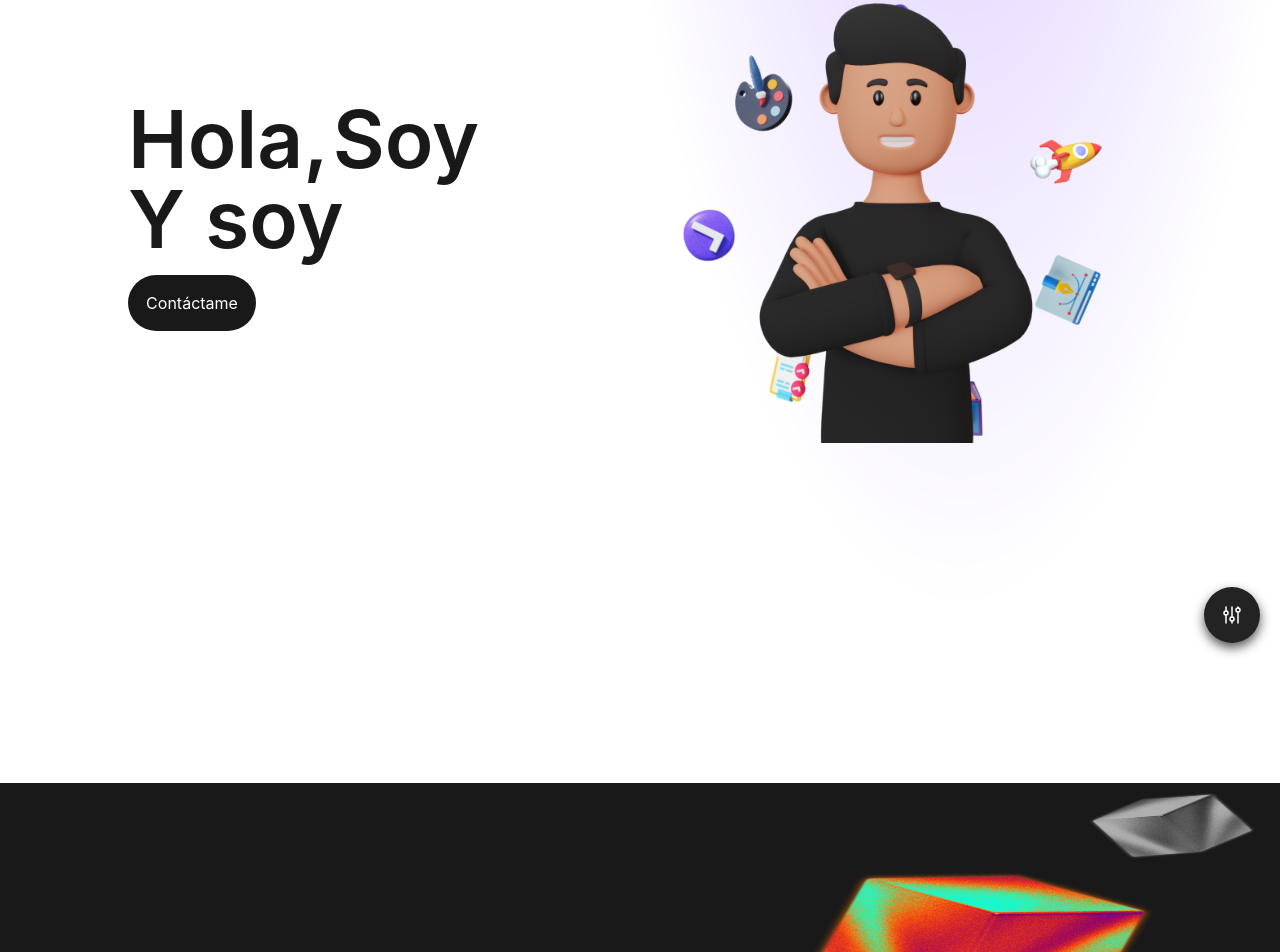
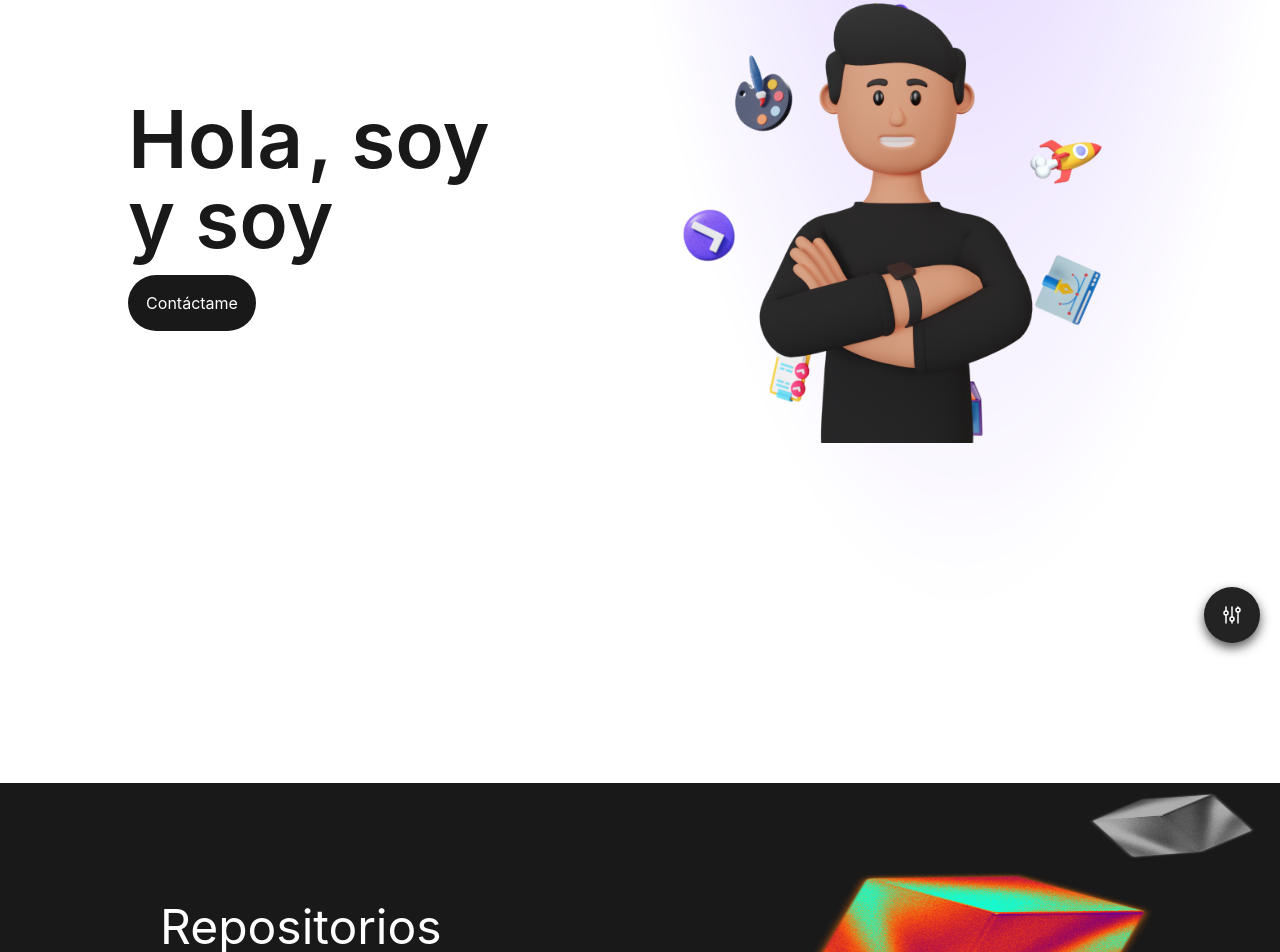
Before and after one commit to noermorales98/my-portfolio-frontend, a React (Create React App) app: page / in a window 1280 px wide. Shown: the part 137-1089 px from the top of the page. Built offline with nearby package versions, Linux system fonts and the light colour scheme; no server answers.

Commit message:
light change

```diff
--- a/src/components/home/Home.js
+++ b/src/components/home/Home.js
@@ -16,14 +16,14 @@ function Home() {
         <section className="Home flex items-center overflow-x-hidden" id="home">
             <div className="left w-1/2 items-center">
                 <div className="dialog gap-1 text-6xl items-center flex whitespace-nowrap font-semibold">
-                    <h1>Hola, </h1>
+                    <h1>Hola</h1>
                     <span className="name flex items-center">
-                        <h1>Soy</h1>
+                        <h1>, soy</h1>
                         <h1>{data[0]?.username}</h1>
                     </span>
                 </div>
                 <div className="dialog text-6xl font-semibold">
-                    <h1>Y soy {data[0]?.job}</h1>
+                    <h1>y soy {data[0]?.job}</h1>
                 </div>
                 <div className="btn-home flex gap-4 my-4 w-full">
                     <a href={'mailto:' + data[0]?.email} target="_blank" className=" bg-[#191919] hover:bg-[#e8532e] active:bg-[#171930] focus:outline-none focus:ring focus:ring-[#e2e8f0] text-white rounded-full py-4 px-8 w-3/12 flex justify-center whitespace-nowrap">Contáctame</a>
--- a/src/components/portfolio/Portfolio.js
+++ b/src/components/portfolio/Portfolio.js
@@ -35,7 +35,7 @@ function Portfolio() {
         <section className="Portfolio flex gap-3 max-w-full py-20" id="portfolio">
             <div className="my-portfolio flex items-center justify-center w-full">
                 <div className="titles gap-3 w-5/6 text-white">
-                    <h1 className=" text-5xl ">{data}</h1>
+                    <h1 className=" text-5xl ">Repositorios</h1>
 
                 </div>
                 <div className="projects px-10">
```
